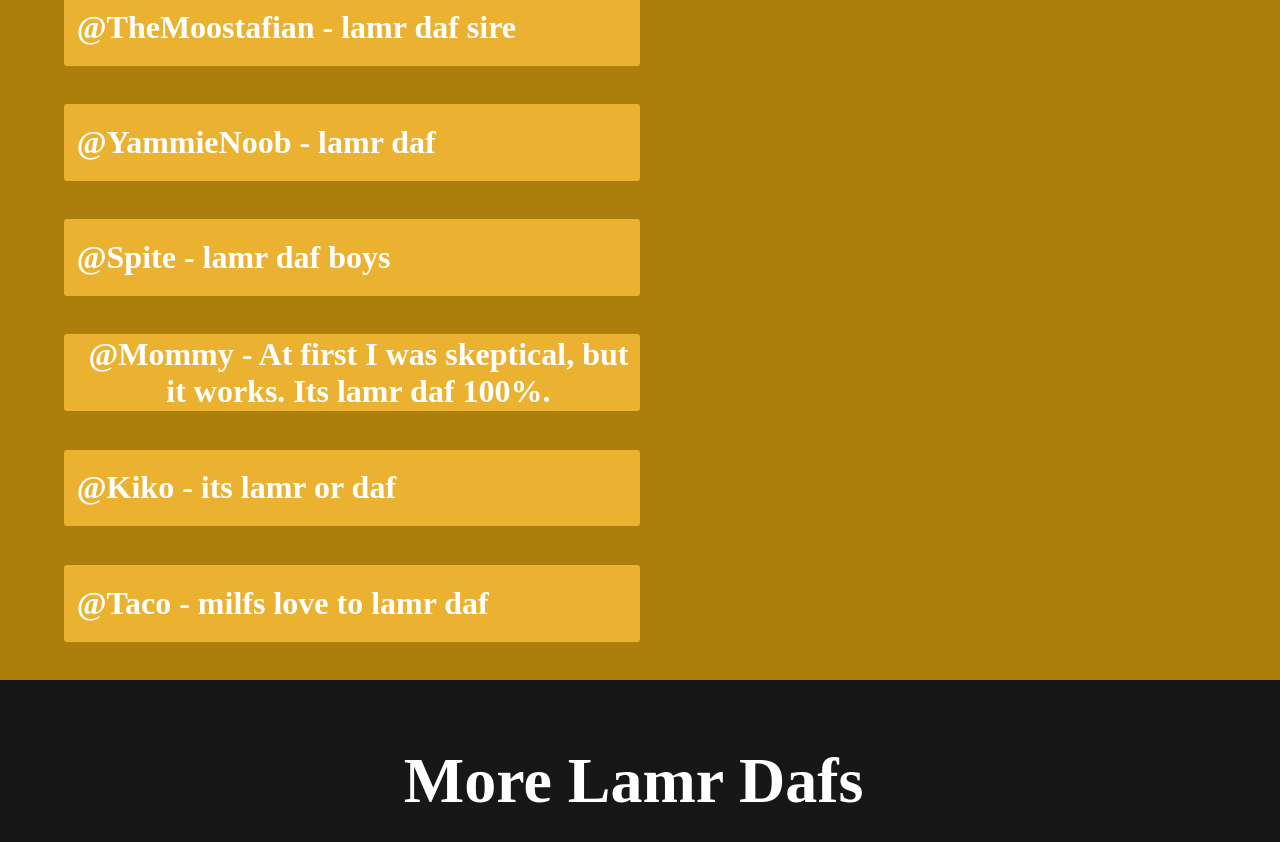
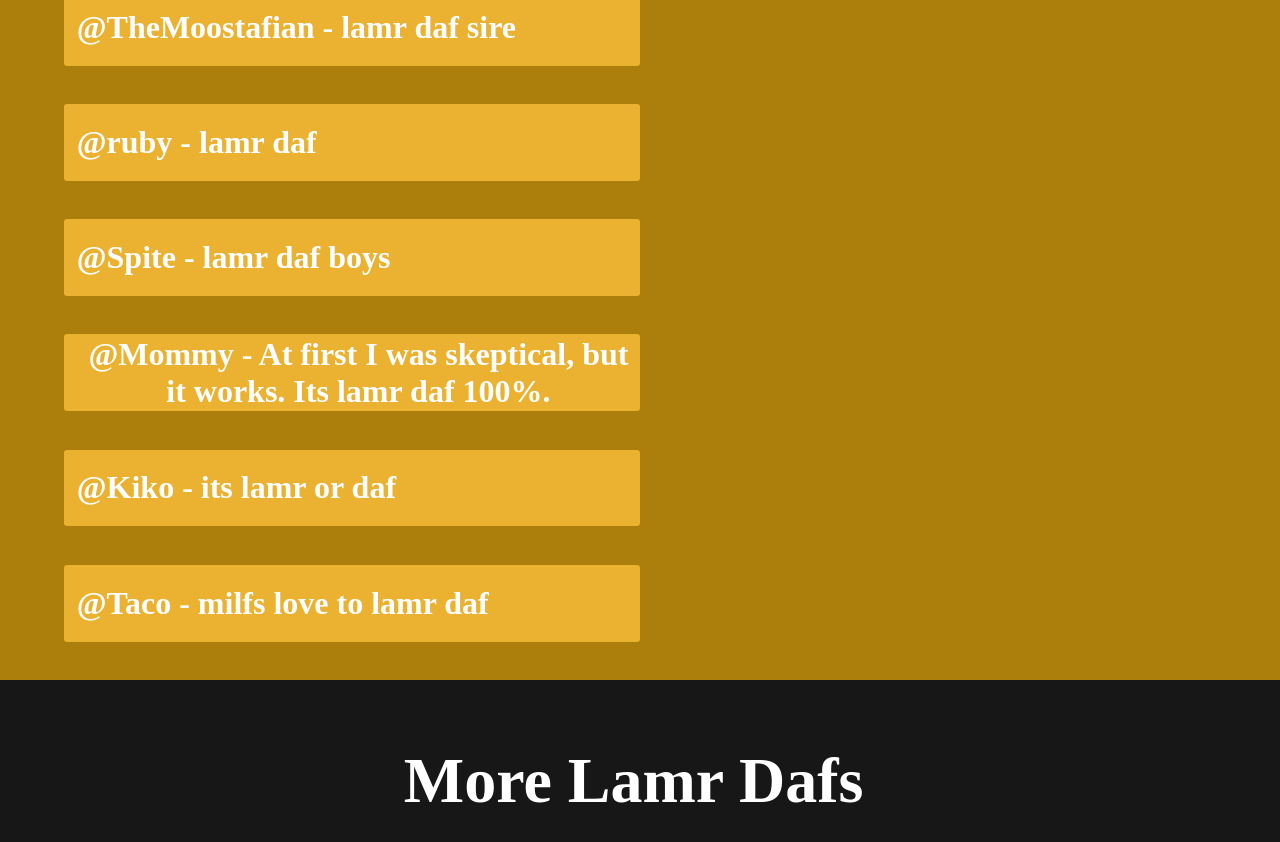
Before and after one commit to nikcich/lamrdaf, a React (Create React App) app: page / in a window 1280 px wide. Shown: the part 4120-4962 px from the top of the page. Built offline with nearby package versions, Linux system fonts and the light colour scheme; no server answers; the database is empty.

Commit message:
no mo yam

```diff
--- a/src/Home.js
+++ b/src/Home.js
@@ -64,7 +64,7 @@ function Home() {
           </div>
 
           <div className = "box">
-            <h1 className = "lamrbox">@YammieNoob - lamr daf</h1>
+            <h1 className = "lamrbox">@ruby - lamr daf</h1>
           </div>
 
           <div className = "box">
```
